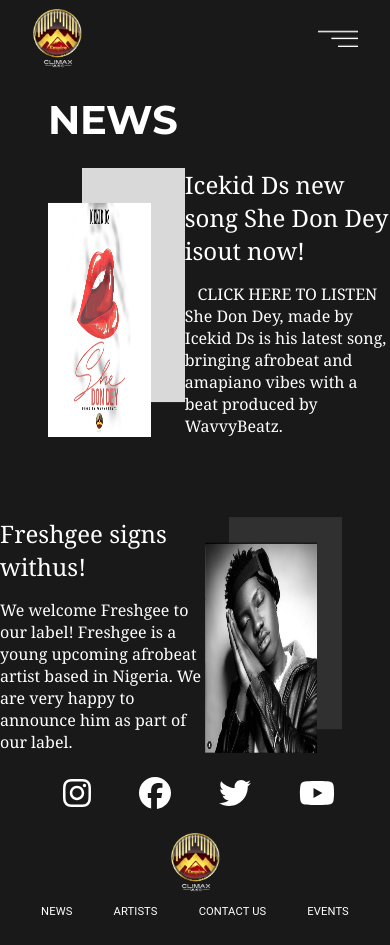
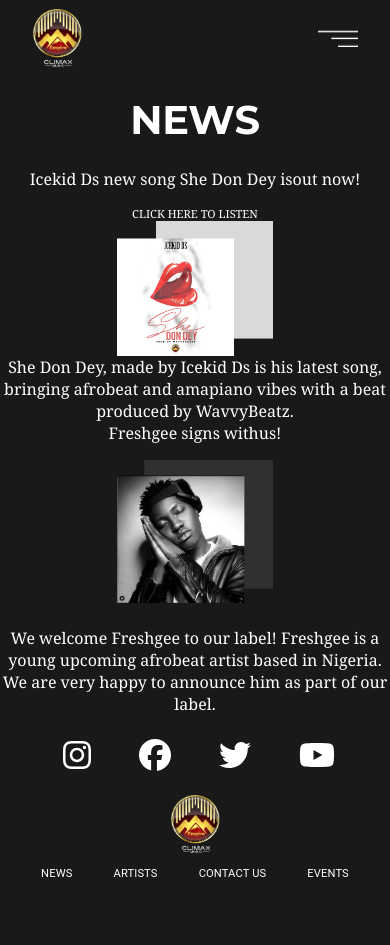
Before and after one commit to EllaMiri/ClimaxMusicEmpire, a Next.js app: page /News in a window 390 px wide. After the commit the page ends 907 px from the top, so only its background shows below. Built offline with nearby package versions, Linux system fonts and the light colour scheme.

Commit message:
fixed css

```diff
--- a/pages/News.jsx
+++ b/pages/News.jsx
@@ -2,15 +2,119 @@
 import { Box } from "@mui/system";
 import styles from "../styles/AllNews.module.css";
 import Link from "next/link";
+import { useState, useEffect } from "react";
 
 const News = () => {
-  const style = {
-    color: { xs: "purple", sm: "red", md: "blue", lg: "pink", xl: "orange" },
+  const [isMobile, setIsMobile] = useState(false);
+
+  useEffect(() => {
+    window.innerWidth < 900 ? setIsMobile(true) : setIsMobile(false);
+    const handleWindowResize = () => {
+      window.innerWidth < 900 ? setIsMobile(true) : setIsMobile(false);
     };
+    window.addEventListener("resize", handleWindowResize);
+    return () => {
+      window.removeEventListener("resize", handleWindowResize);
+    };
+  }, []);
+
   return (
-    <Box
-    // className={styles.container}
+    <Box>
+      {isMobile && (
+        <>
+          <Box className={styles.mobileTitleContainer}>
+            <Typography variant="h2" component="h2">
+              NEW
+            </Typography>
+            <Typography className={styles.s} variant="h2" component="h2">
+              S
+            </Typography>
+          </Box>
+          <Box className={styles.mobileContainer}>
+            <Box className={styles.mobileTextContainer}>
+              <Box className={styles.secondTitleBox}>
+                <Typography
+                  variant="span"
+                  component="span"
+                  className={styles.secondTitle1}
                 >
+                  Icekid Ds new song She Don Dey is
+                </Typography>
+                <Typography
+                  variant="span"
+                  component="span"
+                  className={styles.secondTitle2}
+                >
+                  out now!
+                </Typography>
+              </Box>
+              <Link
+                className={styles.link}
+                href="https://distrokid.com/hyperfollow/icekidds1/she-don-dey"
+                target="_blank"
+              >
+                <Typography
+                  variant="p"
+                  component="p"
+                  className={styles.clickToListen}
+                >
+                  CLICK HERE TO LISTEN
+                </Typography>
+              </Link>
+              <img
+                src="./shedondey.png"
+                alt="She Don Dey song by Icekid Ds"
+                className={styles.image}
+              />
+              <Typography
+                className={styles.mobileNewsDescription2}
+                component="p"
+                variant="p"
+              >
+                She Don Dey, made by Icekid Ds is his latest song, bringing
+                afrobeat and amapiano vibes with a beat produced by WavvyBeatz.
+              </Typography>
+            </Box>
+          </Box>
+
+          <Box className={styles.mobileContainer}>
+            <Box className={styles.secondTitleBox}>
+              <Typography
+                variant="span"
+                component="span"
+                className={styles.secondTitle1}
+              >
+                Freshgee signs with
+              </Typography>
+              <Typography
+                variant="span"
+                component="span"
+                className={styles.secondTitle2}
+              >
+                us!
+              </Typography>
+            </Box>
+            <img
+              src="./news-freshgee.png"
+              alt="Nigerian afrobeat artist Freshgee"
+              className={styles.image}
+            />
+            <Box className={styles.mobileTextContainer}>
+              <Typography
+                className={styles.mobileNewsDescription}
+                component="p"
+                variant="p"
+              >
+                We welcome Freshgee to our label! Freshgee is a young upcoming
+                afrobeat artist based in Nigeria. We are very happy to announce
+                him as part of our label.
+              </Typography>
+            </Box>
+          </Box>
+        </>
+      )}
+      {!isMobile && (
+        <>
           <Box className={styles.titleContainer}>
             <Typography variant="h2" component="h2">
               NEW
@@ -60,8 +164,8 @@
                 component="p"
                 variant="p"
               >
-            She Don Dey, made by Icekid Ds is his latest song, bringing afrobeat
-            and amapiano vibes with a beat produced by WavvyBeatz.
+                She Don Dey, made by Icekid Ds is his latest song, bringing
+                afrobeat and amapiano vibes with a beat produced by WavvyBeatz.
               </Typography>
             </Box>
           </Box>
@@ -95,11 +199,13 @@
                 variant="p"
               >
                 We welcome Freshgee to our label! Freshgee is a young upcoming
-            afrobeat artist based in Nigeria. We are very happy to announce him
-            as part of our label.
+                afrobeat artist based in Nigeria. We are very happy to announce
+                him as part of our label.
               </Typography>
             </Box>
           </Box>
+        </>
+      )}
     </Box>
   );
 };
--- a/styles/AllNews.module.css
+++ b/styles/AllNews.module.css
@@ -68,3 +68,96 @@
   margin-right: 3rem;
   margin-top: 4rem;
 }
+
+.mobileContainer {
+  display: flex;
+  align-items: center;
+  flex-direction: column;
+}
+
+.mobileTextContainer {
+  display: flex;
+  flex-direction: column;
+  align-items: center;
+  margin-top: 1.5rem;
+}
+
+.mobileNewsDescription {
+  /* margin-left: 5rem;
+  margin-right: 5rem; */
+  text-align: center;
+  margin-left: 1rem;
+  margin-right: 1rem;
+  /* margin-top: 1rem; */
+  margin-bottom: 2rem;
+}
+.mobileNewsDescription2 {
+  /* margin-left: 5rem;
+  margin-right: 5rem; */
+  text-align: center;
+  margin-left: 1rem;
+  margin-right: 1rem;
+  margin-top: 1.5rem;
+  margin-bottom: 2rem;
+}
+
+.mobileTitleContainer {
+  display: flex;
+  justify-content: center;
+  /* margin-bottom: 1.5rem; */
+  padding-top: 6rem;
+  /* margin-bottom: 10rem; */
+}
+
+@media screen and (min-width: 320px) {
+  .secondTitle1 {
+    font-size: 1rem;
+  }
+  .secondTitle2 {
+    font-size: 1rem;
+  }
+  .clickToListen {
+    font-size: 0.7rem;
+  }
+  .titleContainer {
+    justify-content: center;
+  }
+}
+@media screen and (min-width: 450px) {
+  .secondTitle1 {
+    font-size: 1.2rem;
+  }
+  .secondTitle2 {
+    font-size: 1.2rem;
+  }
+  .clickToListen {
+    font-size: 0.8rem;
+  }
+}
+@media screen and (min-width: 550px) {
+  .secondTitle1 {
+    font-size: 1.3rem;
+  }
+  .secondTitle2 {
+    font-size: 1.3rem;
+  }
+  .clickToListen {
+    font-size: 0.9rem;
+  }
+}
+@media screen and (min-width: 900px) {
+  .secondTitle1 {
+    font-size: 1.1rem;
+  }
+  .secondTitle2 {
+    font-size: 1.1rem;
+  }
+}
+@media screen and (min-width: 1100px) {
+  .secondTitle1 {
+    font-size: 1.3rem;
+  }
+  .secondTitle2 {
+    font-size: 1.3rem;
+  }
+}
```
Lines whose indentation alone changed are shown as unchanged.
